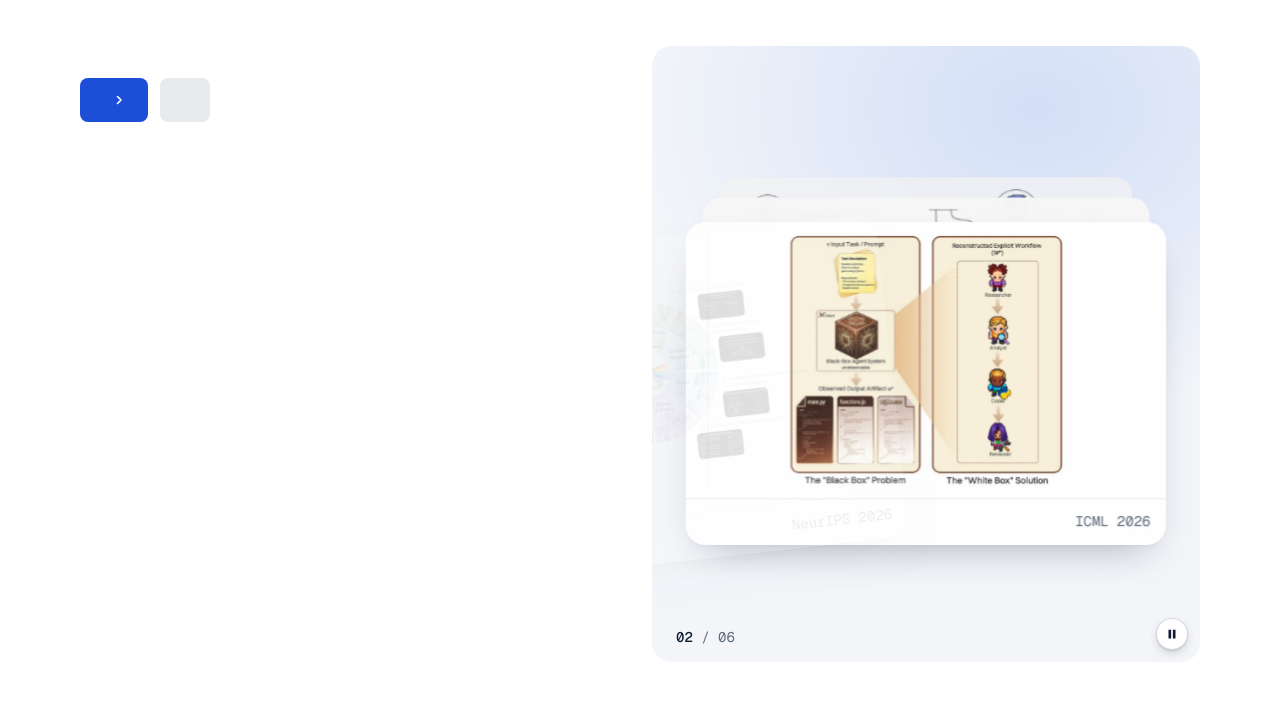
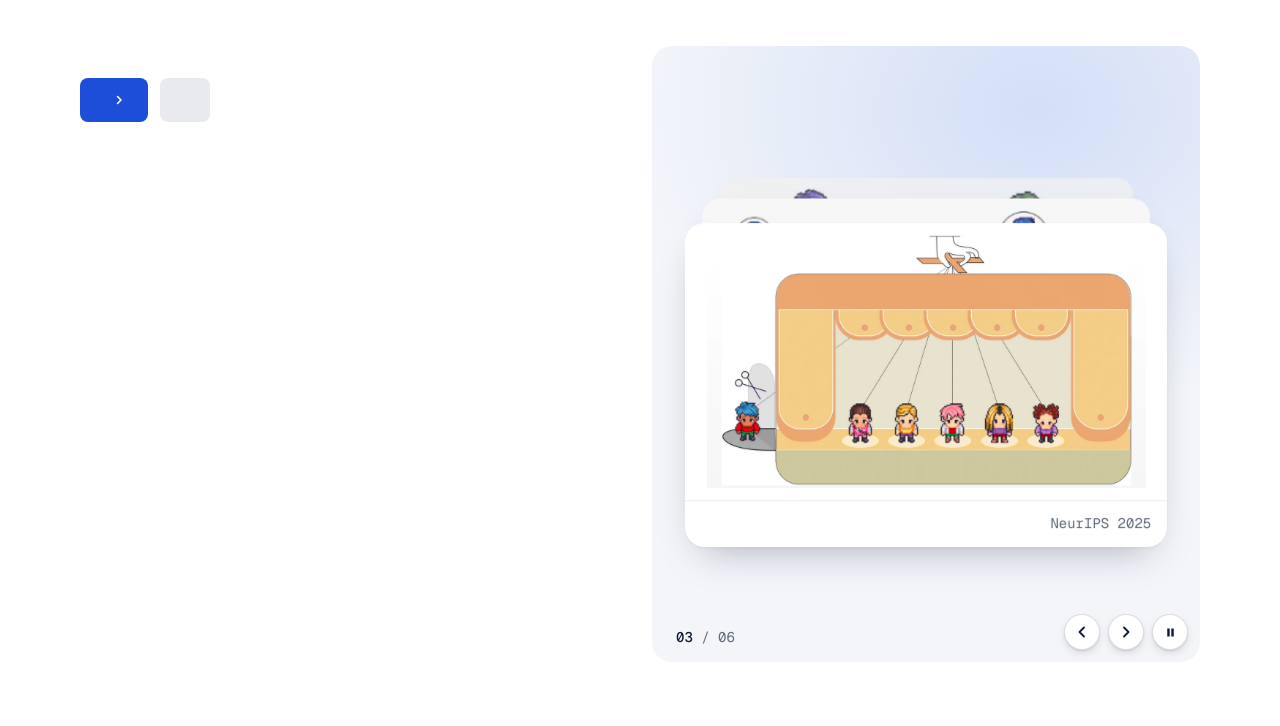
Before and after one commit to Since-1024/Agentic-AI-Lab-AAIL-Website, a website built with Vite: page src/index.html in a window 1280 px wide. Shown: the part 74-800 px from the top of the page. Built offline with nearby package versions, Linux system fonts and the light colour scheme.

Commit message:
Hero deck: arrows, swipe and a 2 s interval
Previous and next buttons beside the pause button; a sideways trackpad
swipe (or shift + wheel) over the deck, a mouse drag, a finger swipe and
the arrow keys move one card at a time. Going back brings the last card
in from the left. The deck turns every 2 s; an up-and-down wheel still
scrolls the page.

Co-Authored-By: Claude Opus 5.5 <noreply@anthropic.com>

```diff
--- a/public/assets/css/site.css
+++ b/public/assets/css/site.css
@@ -110,3 +110,16 @@
 .paper-stack__count b { font-weight: 500; color: var(--ink); }
 @media (max-width: 639px) { .paper-stack { --c-w: 80%; } .paper-card { top: 52%; } .paper-card[data-pos="1"] { --y: -18px; } .paper-card[data-pos="2"] { --y: -34px; } }
 @media (prefers-reduced-motion: reduce) { .paper-card { transition: none; } }
+
+/* the deck's controls: previous, next, pause, three discs at the bottom right */
+.paper-stack { touch-action: pan-y; }
+.paper-card { user-select: none; -webkit-user-drag: none; }
+.paper-stack__controls { position: absolute; right: 12px; bottom: 12px; z-index: 7; display: flex; gap: 8px; }
+.paper-stack__btn { position: relative; display: grid; place-items: center; width: 36px; height: 36px; padding: 0; border-radius: 50%; cursor: pointer;
+  border: 1px solid color-mix(in oklab, var(--ink) 14%, transparent); background: var(--bg); color: var(--ink);
+  box-shadow: 0 1px 2px rgb(0 0 0 / .10), 0 4px 12px -4px rgb(0 0 0 / .22); transition: transform 160ms ease, background 160ms ease; }
+.paper-stack__btn::before { content: ""; position: absolute; inset: -4px; border-radius: 50%; }
+.paper-stack__btn:hover { background: color-mix(in oklab, var(--accent) 8%, var(--bg)); }
+.paper-stack__btn:active { transform: scale(.94); }
+.paper-stack__btn svg { width: 16px; height: 16px; }
+.paper-stack__toggle svg { width: 13px; height: 13px; fill: currentColor; }
--- a/public/assets/js/site.js
+++ b/public/assets/js/site.js
@@ -33,22 +33,31 @@
   });
 })();
 
-// The hero's paper deck: every 4.5 s the front card slides off and goes to the back.
-// Stops while hovered or focused, off screen, in a background tab, after the pause disc,
-// and never starts under reduced motion.
+// The hero's paper deck: every 2 s the front card slides off to the left and goes to the back.
+// The arrows, a sideways swipe on a trackpad (or shift + wheel) over the deck, a mouse drag or a
+// finger swipe, and the arrow keys move it by hand. The timer stops while the pointer is over the
+// deck or a control has focus, off screen, in a background tab, after the pause button, and never
+// runs under reduced motion.
 (function () {
   var stack = document.querySelector('.paper-stack');
   if (!stack) return;
   var cards = Array.prototype.slice.call(stack.querySelectorAll('.paper-card'));
-  var btn = stack.querySelector('.paper-stack__toggle');
+  var toggle = stack.querySelector('.paper-stack__toggle');
   var count = stack.querySelector('.paper-stack__count b');
   var reduce = window.matchMedia && matchMedia('(prefers-reduced-motion: reduce)').matches;
   var zh = (document.documentElement.lang || '').indexOf('zh') === 0;
   var label = { pause: zh ? '暂停轮换' : 'Pause rotation', play: zh ? '继续轮换' : 'Resume rotation' };
   var playIcon = '<svg viewBox="0 0 16 16" aria-hidden="true"><path d="M5 3l8 5-8 5z"/></svg>';
   var pauseIcon = '<svg viewBox="0 0 16 16" aria-hidden="true"><path d="M4 3h3v10H4zM9 3h3v10H9z"/></svg>';
+  var INTERVAL = 2000, MOVE = 760;
   var order = cards.slice(), shown = 0, timer = null, busy = false;
-  var userPaused = reduce, hovered = false, onScreen = true;
+  var userPaused = reduce, hovered = false, focused = false, onScreen = true;
+
+  cards.forEach(function (c) {
+    c.setAttribute('draggable', 'false');
+    var img = c.querySelector('img');
+    if (img) img.setAttribute('draggable', 'false');
+  });
 
   function place() {
     order.forEach(function (c, i) {
@@ -58,40 +67,112 @@
     });
     if (count) count.textContent = ('0' + (shown + 1)).slice(-2);
   }
+  function unlock() { setTimeout(function () { busy = false; }, MOVE); }
+
+  // forward: the front card leaves to the left and lands at the back
   function next() {
     if (busy) return;
     busy = true;
     var front = order.shift();
-    front.classList.add('is-leaving');
     order.push(front);
     shown = (shown + 1) % cards.length;
     place();
-    front.setAttribute('data-pos', '0');           // keep it on top while it leaves
+    front.classList.add('is-leaving');
+    front.setAttribute('data-pos', '0');            // stays on top while it leaves
     setTimeout(function () {
       front.classList.add('no-anim');
       front.classList.remove('is-leaving');
       front.setAttribute('data-pos', order.length - 1);
-      void front.offsetWidth;                       // land at the back with no movement
+      void front.offsetWidth;                        // lands at the back without moving
       front.classList.remove('no-anim');
-      busy = false;
-    }, 760);
+    }, MOVE);
+    unlock();
   }
-  function running() { return !userPaused && !hovered && onScreen && !document.hidden; }
+
+  // back: the last card comes in from the left to the front, the others step back
+  function prev() {
+    if (busy) return;
+    busy = true;
+    var back = order.pop();
+    back.classList.add('no-anim', 'is-leaving');
+    back.setAttribute('data-pos', '0');
+    void back.offsetWidth;                           // start from the left, out of sight
+    back.classList.remove('no-anim');
+    order.unshift(back);
+    shown = (shown - 1 + cards.length) % cards.length;
+    place();
+    requestAnimationFrame(function () {
+      requestAnimationFrame(function () { back.classList.remove('is-leaving'); });
+    });
+    unlock();
+  }
+
+  function step(dir) { if (dir > 0) next(); else prev(); sync(); }
+
+  function running() { return !userPaused && !hovered && !focused && onScreen && !document.hidden; }
   function sync() {
     clearInterval(timer); timer = null;
-    if (running()) timer = setInterval(next, 4500);
-    if (btn) {
-      btn.innerHTML = userPaused ? playIcon : pauseIcon;
-      btn.setAttribute('aria-label', userPaused ? label.play : label.pause);
+    if (running()) timer = setInterval(next, INTERVAL);
+    if (toggle) {
+      toggle.innerHTML = userPaused ? playIcon : pauseIcon;
+      toggle.setAttribute('aria-label', userPaused ? label.play : label.pause);
     }
   }
+
+  // the arrow buttons, the pause button, the arrow keys
+  stack.querySelectorAll('[data-step]').forEach(function (b) {
+    b.addEventListener('click', function () { step(+b.getAttribute('data-step')); });
+  });
+  if (toggle) toggle.addEventListener('click', function () { userPaused = !userPaused; sync(); });
+  stack.addEventListener('keydown', function (e) {
+    if (e.key === 'ArrowRight') { e.preventDefault(); step(1); }
+    else if (e.key === 'ArrowLeft') { e.preventDefault(); step(-1); }
+  });
+
+  // a sideways swipe over the deck moves one card per gesture (a gesture ends after 220 ms of quiet);
+  // an up-and-down wheel still scrolls the page
+  var acc = 0, fired = false, quiet = null;
+  stack.addEventListener('wheel', function (e) {
+    var dx = e.deltaX, dy = e.deltaY;
+    if (e.shiftKey && !dx) { dx = dy; dy = 0; }
+    if (Math.abs(dx) <= Math.abs(dy)) return;
+    e.preventDefault();
+    clearTimeout(quiet);
+    quiet = setTimeout(function () { acc = 0; fired = false; }, 220);
+    if (fired) return;
+    acc += dx;
+    if (Math.abs(acc) > 40) { fired = true; step(acc > 0 ? 1 : -1); }
+  }, { passive: false });
+
+  // drag with the mouse, or swipe with a finger: left is the next paper, right the one before
+  var startX = null, startY = 0, dragged = false;
+  stack.addEventListener('pointerdown', function (e) {
+    if (e.target.closest('button')) return;
+    startX = e.clientX; startY = e.clientY; dragged = false;
+  });
+  stack.addEventListener('pointermove', function (e) {
+    if (startX === null || dragged) return;
+    var dx = e.clientX - startX;
+    if (Math.abs(dx) > 48 && Math.abs(dx) > Math.abs(e.clientY - startY)) {
+      dragged = true;
+      step(dx < 0 ? 1 : -1);
+    }
+  });
+  ['pointerup', 'pointercancel', 'pointerleave'].forEach(function (t) {
+    stack.addEventListener(t, function () { startX = null; });
+  });
+  stack.addEventListener('click', function (e) {     // a drag is not a click on the paper
+    if (dragged && e.target.closest('.paper-card')) { e.preventDefault(); dragged = false; }
+  }, true);
+
   place();
   stack.addEventListener('mouseenter', function () { hovered = true; sync(); });
   stack.addEventListener('mouseleave', function () { hovered = false; sync(); });
-  stack.addEventListener('focusin', function () { hovered = true; sync(); });
-  stack.addEventListener('focusout', function () { hovered = false; sync(); });
+  stack.addEventListener('focusin', function () { focused = true; sync(); });
+  stack.addEventListener('focusout', function () { focused = false; sync(); });
   document.addEventListener('visibilitychange', sync);
-  if (btn) btn.addEventListener('click', function () { userPaused = !userPaused; sync(); });
-  if ('IntersectionObserver' in window) new IntersectionObserver(function (e) { onScreen = e[0].isIntersecting; sync(); }, { threshold: 0.3 }).observe(stack);
+  if ('IntersectionObserver' in window) {
+    new IntersectionObserver(function (e) { onScreen = e[0].isIntersecting; sync(); }, { threshold: 0.3 }).observe(stack);
+  }
   sync();
 })();
--- a/public/assets/lang/en.json
+++ b/public/assets/lang/en.json
@@ -25,6 +25,8 @@
   "heroPrimary": "See the research",
   "heroSecondary": "Join the lab",
   "heroStackAria": "Recent papers, rotating",
+  "heroPrev": "Previous paper",
+  "heroNext": "Next paper",
   "dirTitle": "Four research directions.",
   "dirTitleMuted": "From one agent to thousands working together.",
   "dir1Title": "LLM agents",
--- a/public/assets/lang/zh.json
+++ b/public/assets/lang/zh.json
@@ -25,6 +25,8 @@
   "heroPrimary": "查看研究",
   "heroSecondary": "加入我们",
   "heroStackAria": "最新论文，自动轮换",
+  "heroPrev": "上一篇",
+  "heroNext": "下一篇",
   "dirTitle": "四个研究方向。",
   "dirTitleMuted": "从单个智能体，到成百上千个智能体的协作。",
   "dir1Title": "大模型智能体",
--- a/src/partials/1-hero.html
+++ b/src/partials/1-hero.html
@@ -37,7 +37,11 @@
           </a>
         </div>
         <span class="paper-stack__count" aria-hidden="true"><b>01</b> / 06</span>
-        <button class="loop-pause paper-stack__toggle" type="button"></button>
+        <div class="paper-stack__controls">
+          <button class="paper-stack__btn" type="button" data-step="-1" data-lang-aria="heroPrev"><svg viewBox="0 0 16 16" aria-hidden="true"><path d="M10 3.5 5.5 8l4.5 4.5" fill="none" stroke="currentColor" stroke-width="1.8" stroke-linecap="round" stroke-linejoin="round"/></svg></button>
+          <button class="paper-stack__btn" type="button" data-step="1" data-lang-aria="heroNext"><svg viewBox="0 0 16 16" aria-hidden="true"><path d="M6 3.5 10.5 8 6 12.5" fill="none" stroke="currentColor" stroke-width="1.8" stroke-linecap="round" stroke-linejoin="round"/></svg></button>
+          <button class="paper-stack__btn paper-stack__toggle" type="button"></button>
+        </div>
       </div>
     </div></div>
   </section>
```
